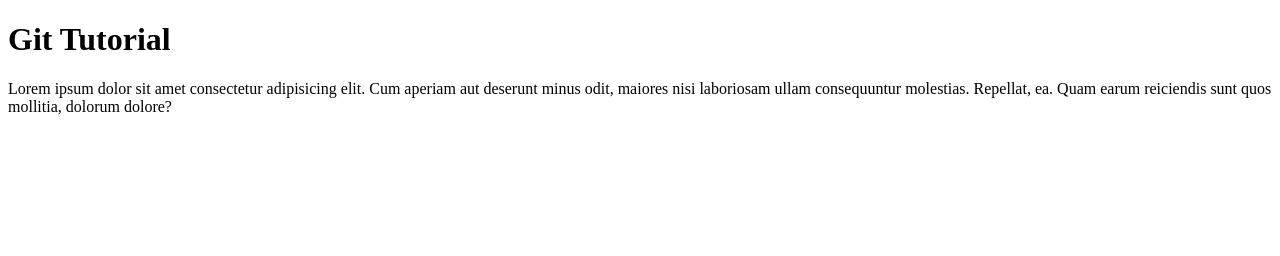
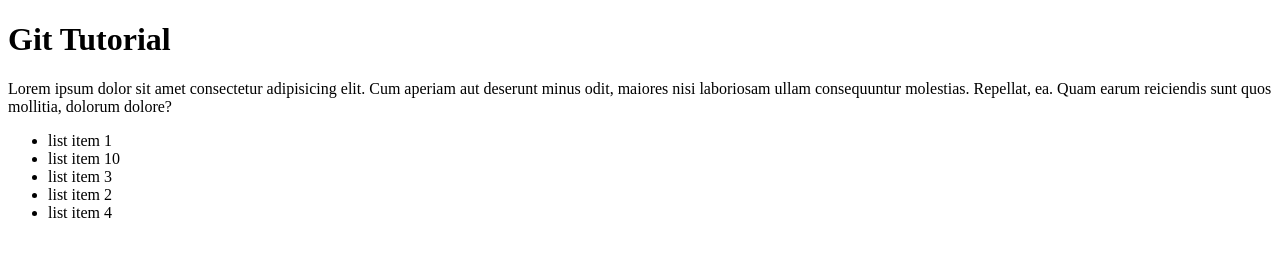
Before and after one commit to satyam-upadhyay/first, a plain HTML site: page index.html in a window 1280 px wide. Drawn offline with Linux system fonts and the light colour scheme.

Commit message:
added list items

```diff
--- a/index.html
+++ b/index.html
@@ -8,5 +8,12 @@
 <body>
   <h1>Git Tutorial</h1>
   <p>Lorem ipsum dolor sit amet consectetur adipisicing elit. Cum aperiam aut deserunt minus odit, maiores nisi laboriosam ullam consequuntur molestias. Repellat, ea. Quam earum reiciendis sunt quos mollitia, dolorum dolore?</p>
+  <ul>
+    <li>list item 1</li>
+    <li>list item 10</li>
+    <li>list item 3</li>
+    <li>list item 2</li>
+    <li>list item 4</li>
+  </ul>
 </body>
 </html>
```
